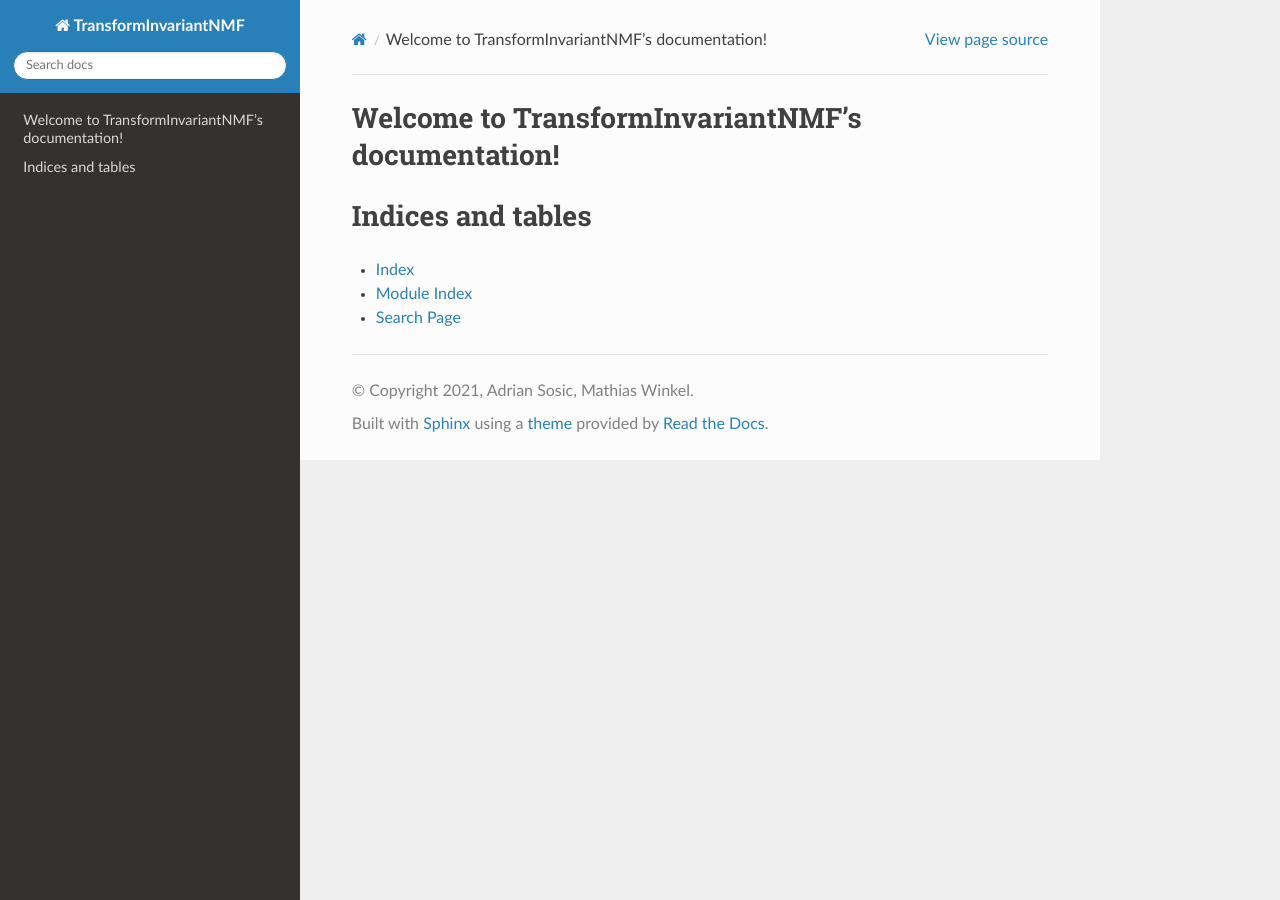
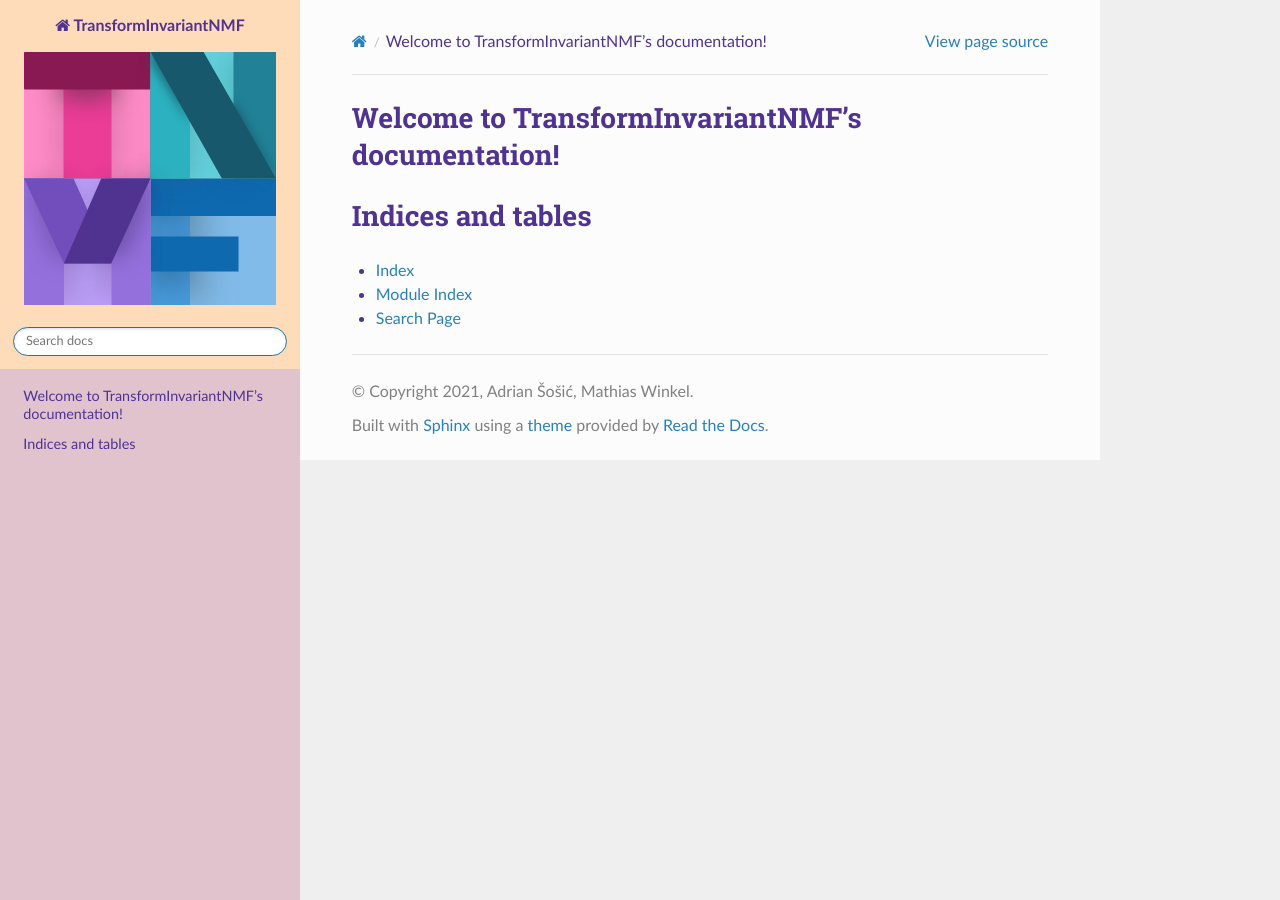
Before and after one commit to emdgroup/tnmf, a Sphinx documentation site: the page built from doc/index.rst, in a window 1280 px wide. Built offline with Sphinx 7.4.7 and the Read the Docs theme 2.0.0, drawn with Linux system fonts in a browser that asks for light colours; pages that are not in the unit, such as notebooks, are missing from menus.

Commit message:
add logo and some emdgroup colors

```diff
--- /dev/null
+++ b/doc/_static/css/emdgroup.css
@@ -0,0 +1,19 @@
+body {
+    font-family: Calibri,Lato,proxima-nova,Helvetica Neue,Arial,sans-serif;
+}
+
+body, .wy-side-nav-search, .wy-nav-top {
+    background: #FFDCB9;
+}
+
+body, .math, .math span, .MathJax, .MathJax_Display, .wy-menu-vertical a, .wy-side-nav-search .wy-dropdown>a, .wy-side-nav-search>a, .wy-menu-vertical header, .wy-menu-vertical p.caption, .wy-nav-side, .wy-menu-vertical li.current>a, .wy-menu-vertical li.on a, .wy-menu-vertical li.toctree-l2 a, .wy-menu-vertical li.toctree-l3 a, .wy-menu-vertical li.toctree-l4 a, .wy-menu-vertical li.toctree-l5 a, .wy-menu-vertical li.toctree-l6 a, .wy-menu-vertical li.toctree-l7 a, .wy-menu-vertical li.toctree-l8 a, .wy-menu-vertical li.toctree-l9 a, .wy-menu-vertical li.toctree-l10 a {
+    color: #503291;
+}
+
+.wy-nav-side {
+    background: #E1C3CD;
+}
+
+.wy-menu-vertical li.current>a, .wy-menu-vertical li.on a, .wy-menu-vertical a:hover {
+    background: #96D7D2;
+}
--- a/doc/conf.py
+++ b/doc/conf.py
@@ -18,8 +18,8 @@
 # -- Project information -----------------------------------------------------
 
 project = 'TransformInvariantNMF'
-copyright = '2021, Adrian Sosic, Mathias Winkel'
-author = 'Adrian Sosic, Mathias Winkel'
+copyright = '2021, Adrian Šošić, Mathias Winkel'
+author = 'Adrian Šošić, Mathias Winkel'
 
 
 # -- General configuration ---------------------------------------------------
@@ -38,6 +38,7 @@
 autoapi_options = [ 'members', 'undoc-members', 'no-private-members', 'show-inheritance', 'show-module-summary', 'special-members', 'imported-members', ]
 
 
+m2r_parse_relative_links = True
 
 # Add any paths that contain templates here, relative to this directory.
 templates_path = ['_templates']
@@ -58,8 +59,16 @@
 # Add any paths that contain custom static files (such as style sheets) here,
 # relative to this directory. They are copied after the builtin static files,
 # so a file named "default.css" will overwrite the builtin "default.css".
-html_static_path = ['_static']
+html_static_path = ['_static', ]
+html_logo = "logos/tnmf_logo.svg"
+html_theme_options = {
+    'logo_only': False,
+    'display_version': True,
+}
 
+html_css_files = [
+    'css/emdgroup.css',
+]
 
 intersphinx_mapping = {
     'python': ('https://docs.python.org/{.major}'.format(sys.version_info), None),
```
Also changed, not shown: Readme.md (+4 -1 lines), doc/logos/tnmf_header.png (added), doc/logos/tnmf_header.svg (added), doc/logos/tnmf_logo.png (added), doc/logos/tnmf_logo.svg (added), 2 other files.
